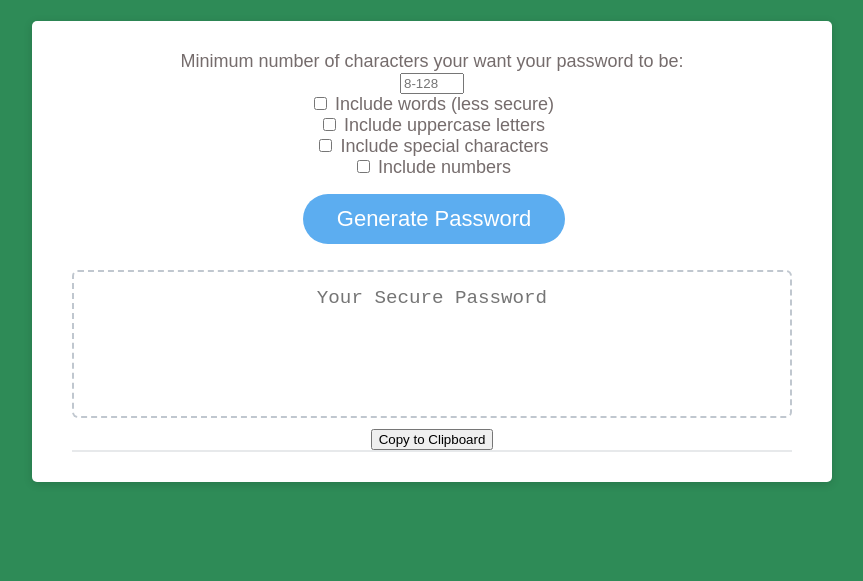
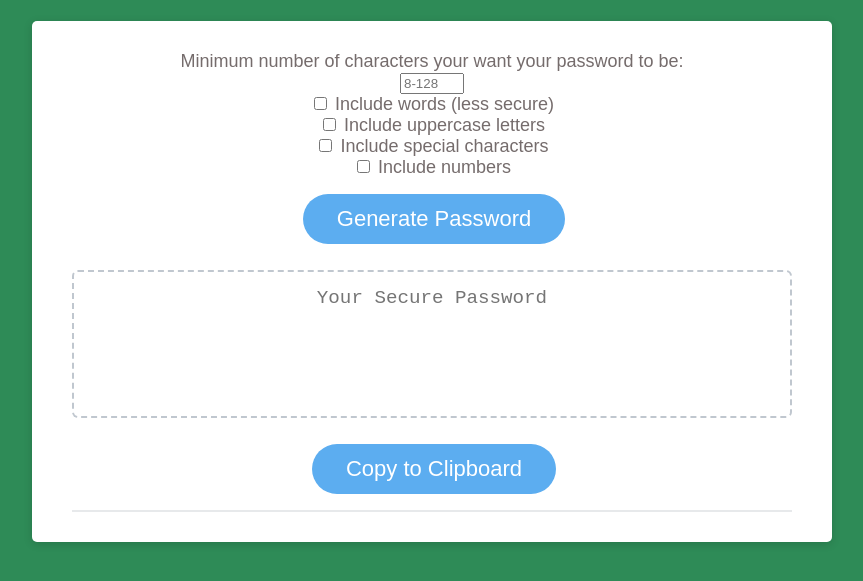
Before and after one commit to Shanna-not-Shawna/password-generator, a plain HTML site: page index.html in a window 1280 px wide. Shown: the part 109-690 px from the top of the page, without its empty margins (208-1071 px from the left). Drawn offline with nearby package versions, Linux system fonts and the light colour scheme.

Commit message:
changed class for button for styling

```diff
--- a/index.html
+++ b/index.html
@@ -45,7 +45,7 @@
             placeholder="Your Secure Password"
             aria-label="Generated Password"
           ></textarea>
-        <button onclick="copyText()">Copy to Clipboard</button>
+        <button id="btn-clipboard" class="btn btn-sm" onclick="copyText()">Copy to Clipboard</button>
         </div>
         <div class="card-footer">
         </div>
```
